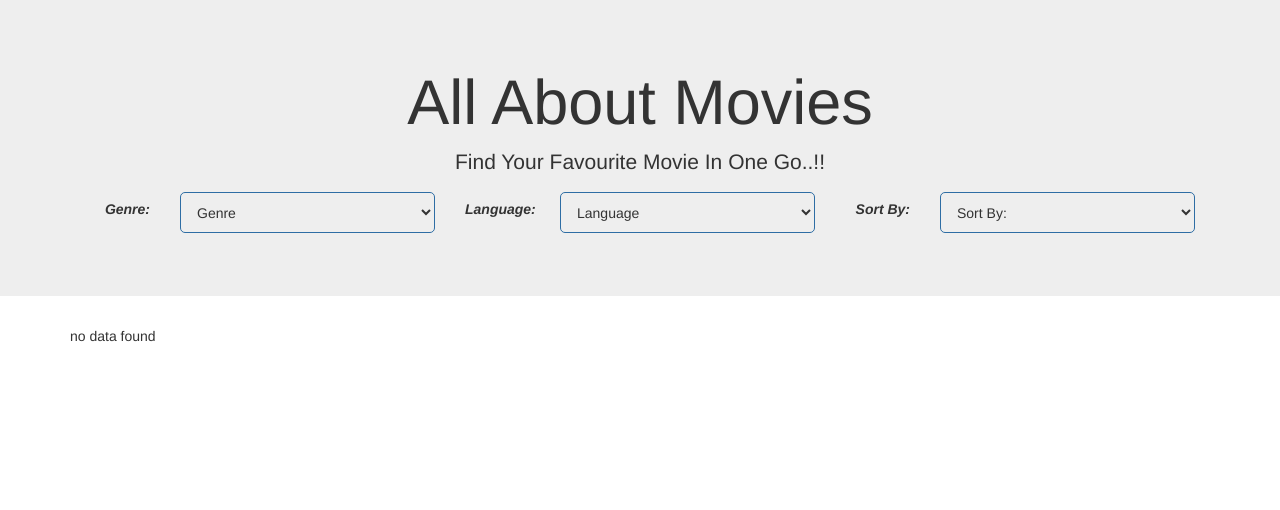
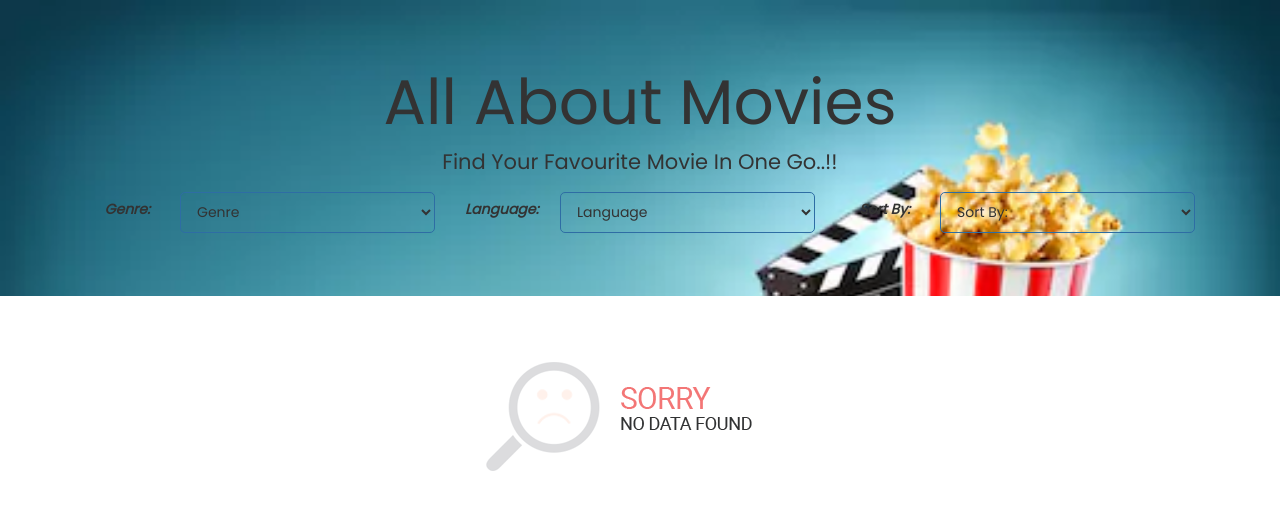
Before and after one commit to tanvi37/ajencytry, a PHP site: page / in a window 1280 px wide. Shown: the top 510 px of the page. Run offline with PHP 8.4, Linux system fonts and the light colour scheme; data that the repository does not hold is empty.

Commit message:
final after all changes

```diff
--- a/css/style.css
+++ b/css/style.css
@@ -1,4 +1,11 @@
-
+body{
+  font-family: poppins!important
+}
+.jumbotron{
+    background-image: url('../img/background.jpg');
+    background-size: cover;
+    background-repeat: no-repeat;
+}
 select {
     height: 41px;
     padding: 8px 12px;
@@ -23,6 +30,13 @@ select {
     position: relative;
     width: 50%;
 }
+.btn{
+  background: #0e3b4c;
+    margin: 1%;
+}
+.btn:hover{
+  color:white!important;
+}
 
 .image {
   opacity: 1;
@@ -37,11 +51,12 @@ select {
   transition: .5s ease;
   opacity: 0;
   position: absolute;
-  top: 50%;
+  top:50%;
   left: 50%;
   transform: translate(-50%, -50%);
   -ms-transform: translate(-50%, -50%);
   text-align: center;
+  width: 80%
 }
 
 .image-blocks:hover .image {
@@ -53,7 +68,17 @@ select {
 }
 
 .text {
-  background-color: #4CAF50;
+  background-color: #66b4c2;
   color: white;
   font-size: 16px;
   padding: 16px 32px;
+}
+.custom_text{
+  font-weight: bold;
+  text-align: left
+}
+@media (max-width: 500px){
+  .container{
+    width: 75%
+  }
+}
--- a/db_connect.php
+++ /dev/null
@@ -1,4 +0,0 @@
-<?php
-$conn = new mysqli('localhost', 'root', '', 'movie')
-        or die ('Cannot connect to db');
-?>
--- a/fetch.php
+++ b/fetch.php
@@ -44,6 +44,8 @@ if($_POST["query"]!='')
     <img class="image" src='.$row['featured_image'].'>
     <div class="middle">
     <div class="text">'.$row["description"].'</div>
+    <div class="custom_text">Released On:'.$row["release_date"].'</div>
+    <div class="custom_text">'.$row["movie_length"].'mins</div>
   </div>
     </div>
     ';
@@ -51,7 +53,7 @@ if($_POST["query"]!='')
  }
  else
  {
-  echo 'no data found';
+  echo '<img class="text-center" src="img/nodata.png">';
  }
 
   ?>
--- a/index.php
+++ b/index.php
@@ -4,19 +4,15 @@
   <title>Bootstrap Example</title>
   <meta charset="utf-8">
   <meta name="viewport" content="width=device-width, initial-scale=1">
+  <link href="https://fonts.googleapis.com/css?family=Poppins" rel="stylesheet">
   <link rel="stylesheet" href="css/style.css">
-
   <link rel="stylesheet" href="https://maxcdn.bootstrapcdn.com/bootstrap/3.3.7/css/bootstrap.min.css">
   <script src="https://ajax.googleapis.com/ajax/libs/jquery/3.3.1/jquery.min.js"></script>
   <script src="https://maxcdn.bootstrapcdn.com/bootstrap/3.3.7/js/bootstrap.min.js"></script>
-  <script src="js/script.js"></script>
+
 </head>
+
 <body>
-<?php
-
-include "db_connect.php";
-
-?>
 <div class="jumbotron">
   <div class="text-center">
     <h1>All About Movies</h1>
@@ -40,7 +36,6 @@ include "db_connect.php";
                 {
                     echo '<option value="'.$row["value"].'"><a>'.$row["value"].'</a></option>';
                 }
-
               ?>
             </select>
               <input type="hidden" id="hidden_genre" name="hidden_genre">
@@ -69,7 +64,6 @@ include "db_connect.php";
               ?>
             </select>
               <input type="hidden" id="hidden_lang" name="hidden_lang">
-
             </div>
         </div>
       </div>
@@ -91,14 +85,12 @@ include "db_connect.php";
     </div>
   </div>
 </div>
-
-
 <!--<div class="container">
   <div class="row">
 
       <?php
         $connect=mysqli_connect("localhost","root","","movie");
-      $record_per_page=8;
+        $record_per_page=3;
         $page='';
         if(isset($_GET["page"]))
         {
@@ -111,19 +103,18 @@ else
         $start_from=($page-1)*$record_per_page;
         $query = "select * from movies order by m_id DESC LIMIT $start_from,$record_per_page";
         $result=mysqli_query($connect,$query);
-
         while($row=mysqli_fetch_array($result,MYSQLI_ASSOC))
         {
           echo " <div class='col-sm-3  image-blocks spacing'>";
           echo '<img class="image" src='.$row['featured_image'].'>';
           echo '<div class="middle">
           <div class="text text_'.$row["m_id"].'">'.$row["description"]. '</div>
+          <div class="custom_text">Released On:'.$row["release_date"].'</div>
+          <div class="custom_text">'.$row["movie_length"].'mins</div>
           </div>';
           echo "</div>";
         }
       ?>
-
-
   </div>
   <div class="text-center">
     <?php
@@ -133,7 +124,7 @@ $result=mysqli_query($connect,$query);
     $total_pages=ceil($total_records/$record_per_page);
     for($i=1;$i<=$total_pages;$i++)
     {
-    echo "<a href='index.php?page=".$i."'>".$i."</a>";
+    echo "<a class='btn' href='index.php?page=".$i."'>".$i."</a>";
     }
     ?>
   </div>
@@ -141,59 +132,9 @@ $result=mysqli_query($connect,$query);
 
 <div class="container">
   <div class="row">
-    <div class="col-sm-12 img-blocks"></div>
+    <div class="col-sm-12 text-center img-blocks"></div>
   </div>
 </div>
 </body>
-<script>
-$(document).ready(function(){
-  load_data();
-  function load_data(query='')
-  {
-    $.ajax({
-      url:"fetch.php",
-      method:"POST",
-      data:{query,query},
-      success:function(data)
-      {
-        $('.img-blocks').html(data);
-
-      }
-    })
-  }
-$('#genre').change(function(){
-  $('#hidden_genre').val($('#genre').val());
-  var query= $('#hidden_genre').val();
-  console.log(query);
-  load_data(query);
-})
-
-$('#lang').change(function(){
-  $('#hidden_lang').val($('#lang').val());
-  var query= $('#hidden_lang').val();
-  console.log(query);
-  load_data(query);
-})
-
-function load_sort(querysort='')
-  {
-    $.ajax({
-      url:"sort.php",
-      method:"POST",
-      data:{querysort,querysort},
-      success:function(data)
-      {
-        $('.img-blocks').html(data);
-
-      }
-    })
-  }
-$('#sort').change(function(){
-  $('#hidden_sort').val($('#sort').val());
-  var querysort= $('#hidden_sort').val();
-  console.log(querysort);
-  load_sort(querysort);
-})
-});
-</script>
+<script src="js/script.js"></script>
 </html>
--- a/script.js
+++ /dev/null
@@ -1,5 +0,0 @@
-<script>
-$(document).ready(function(){
-console.log("hi");
-});
-</script>
--- a/sort.php
+++ b/sort.php
@@ -27,6 +27,8 @@ if($_POST["querysort"]!='')
     <img class="image" src='.$row['featured_image'].'>
     <div class="middle">
     <div class="text">'.$row["description"].'</div>
+    <div class="custom_text">Released On:'.$row["release_date"].'</div>
+    <div class="custom_text">'.$row["movie_length"].'mins</div>
   </div>
     </div>
     ';
@@ -34,7 +36,7 @@ if($_POST["querysort"]!='')
  }
  else
  {
-  echo 'no data found';
+  echo '<img src="img/nodata.png">';
  }
 
   ?>
--- a/sorting.php
+++ /dev/null
@@ -1,5 +0,0 @@
-<?php
-
-  include "db_connect.php";
- echo
-?>
```
Also changed, not shown: getImage.php (deleted, +0 -7 lines), js/script.js (+49 -2 lines), img/background (1).jpg (added), img/background.jpg (added), img/nodata.png (added). Lines whose indentation alone changed are shown as unchanged.
